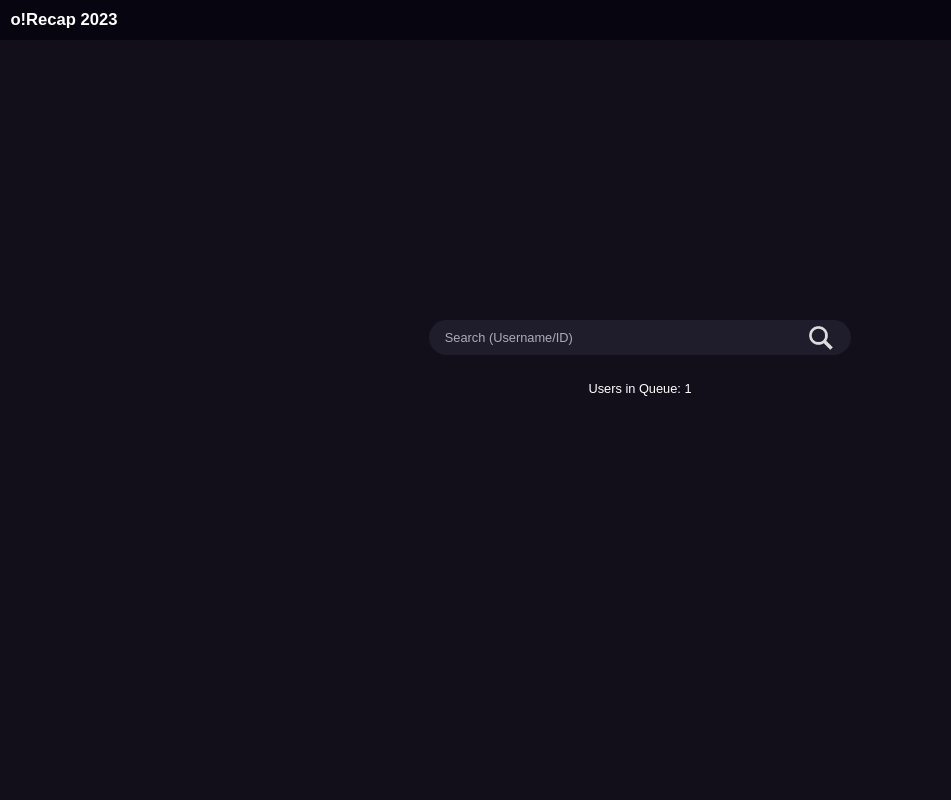
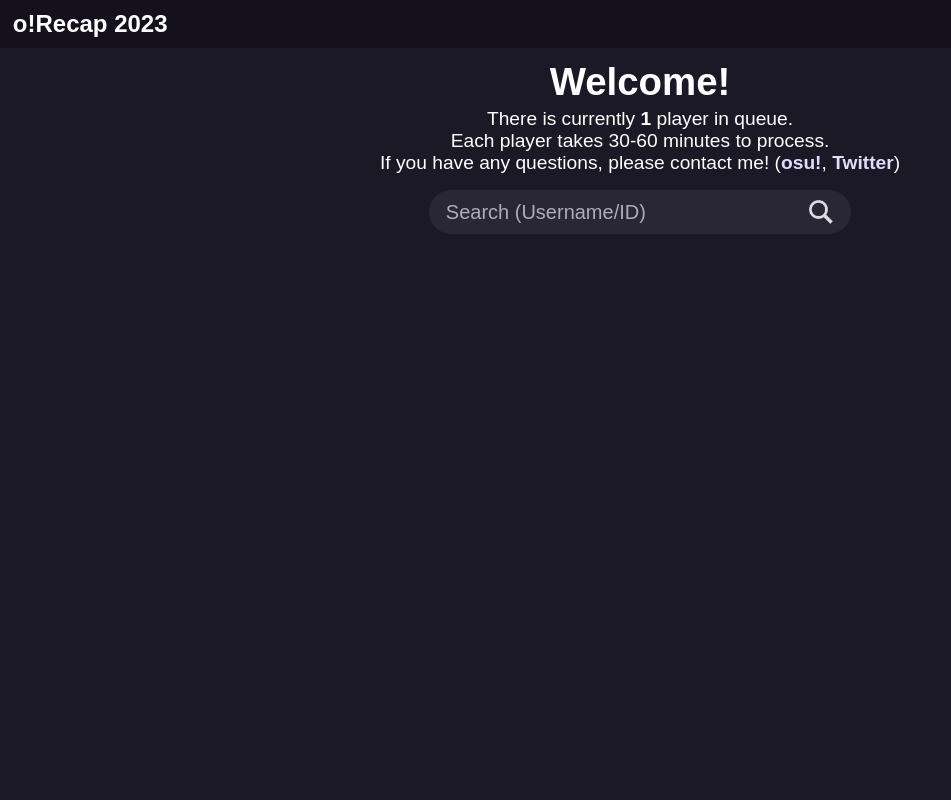
Before and after one commit to JasonM610/o-recap-2023, a Flask app: template app/home/templates/index.html in a window 1280 px wide. Shown: the whole page, without its empty margins (0-951 px from the left). Run offline with Flask 3, Linux system fonts and the light colour scheme; the template is opened without the code that fills it: values that come from a table or form of the project are taken from there, most other values are stand-ins (such as "Sample title", 1, 10 or a date in 2020); parts of the project's set-up code (start-up, migrations or seed data) failed here and were passed over; some web fonts are replaced.

Commit message:
update home page html/css

```diff
--- a/app/home/forms.py
+++ b/app/home/forms.py
@@ -1,9 +1,8 @@
 from flask_wtf import FlaskForm
-from wtforms import StringField, SubmitField
+from wtforms import StringField
 from wtforms.validators import DataRequired
 from app.utils.osu import get_user
 
 
 class UserForm(FlaskForm):
     user = StringField(validators=[DataRequired()])
-    submit = SubmitField("Get your stats!")
--- a/app/home/static/css/main.css
+++ b/app/home/static/css/main.css
@@ -1,40 +1,74 @@
 :root {
-    font-family: Inter, sans-serif;
+    font-family: 'Inter', sans-serif;
     font-feature-settings: 'liga' 1, 'calt' 1;
 }
+
 @supports (font-variation-settings: normal) {
-:root { font-family: InterVariable, sans-serif; }
+    :root {
+        font-family: 'InterVariable', sans-serif;
+    }
 }
 
 body {
-    background: rgb(18, 15, 26);
-    color: rgb(255,255,255);
+    color: rgb(255, 255, 255);
+    margin: 0;
+    padding: 0;
+}
+
+ol {
+    list-style: none;
     margin: 0;
     padding: 0;
 }
 
 nav {
-    background:rgba(7, 5, 15, 1);
-    height: 4vh;
-    padding: 0.5vh;
+    background-color: rgb(20, 17, 28);
+    width: 100%;
+    height: 48px;
     position: fixed;
-    width: 100%;
     top: 0;
     display: flex;
     align-items: center;
 }
 
 nav a {
-    color: rgb(255,255,255);
+    color: rgb(255, 255, 255);
     text-decoration: none;
-    font-size: 1.3vw;
+    font-size: 1.5rem;
     font-weight: 600;
-    padding-left: 0.5vw;
+    padding-left: 1vw;
 }
 
+
+.home {
+    background-color: rgb(28, 25, 38);
+    height: calc(100vh - 48px);
+    margin-top: 48px;
+    display: flex;
+    flex-direction: column;
+    text-align: center;
+}
+
+.welcome-text__head {
+    font-size: 2.4rem;
+    font-weight: 600;
+    margin-top: 1.5vh;
+    margin-bottom: 0.5vh;
+}
+
+.welcome-text__body {
+    font-size: 1.2rem;
+    font-weight: 400;
+}
+
+.welcome-text__link {
+    text-decoration: none;
+    color: rgb(225, 221, 255);
+    font-weight: 600;
+}
+
+
 form {
-    margin-top: 25%;
-    height: calc(100vh - (5vh + 25%));
     display: flex;
     flex-direction: column;
     justify-content: center;
@@ -42,19 +76,23 @@ form {
 }
 
 .form-container {
+    margin-top: 2vh;
+}
+
+.form-content {
     position: relative;
     display: flex;
 }
 
 .form-user {
     width: 33vw;
-    font-size: 1vw;
-    font-weight: 500;
+    min-width: 300px;
+    font-size: 1.25rem;
     border-radius: 24px;
-    padding: 1.25vh 1.25vw;
-    color: rgb(246, 237, 255);
-    background: rgb(31, 28, 44);
-    border: 0px solid rgb(40, 36, 56);
+    padding: 1.33vh 1.33vw;
+    background-color: rgb(41, 39, 54);
+    color: rgb(246, 242, 255);
+    border: 0;
     outline: none;
     box-sizing: border-box;
 }
@@ -75,9 +113,8 @@ form {
     cursor: pointer;
 }
 
-.queue {
-    margin-top: 2%;
+.user-not-found {
+    margin-top: 0.75vh;
+    font-weight: 400;
     text-align: center;
-    font-size: 1vw;
-    font-weight: 500;
 }
--- a/app/home/templates/index.html
+++ b/app/home/templates/index.html
@@ -1,17 +1,32 @@
 <!DOCTYPE html>
-<html>
+<html lang="en">
 <head>
+    <meta name="viewport" content="width=device-width, initial-scale=1">
+    <title>o!Recap 2023</title>
     <link rel="preconnect" href="https://rsms.me/">
     <link rel="stylesheet" href="https://rsms.me/inter/inter.css">
     <link rel="stylesheet" type="text/css" href="{{url_for(".static", filename="css/main.css")}}">
-    <title>o!Recap 2023</title>
 </head>
 <body>
     <nav>
         <a href="/">o!Recap 2023</a>
     </nav>
+    <div class="home">
+        <div class="welcome-text">
+            <div class="welcome-text__head">Welcome!</div>
+            <div class="welcome-text__body">
+                {% if queue_size|int != 1 %}
+                There are currently <b class="queue-size">{{ queue_size }}</b> players in queue.
+                {% else %}
+                There is currently <b class="queue-size">{{ queue_size }}</b> player in queue.
+                {% endif %}
+                <br>Each player takes 30-60 minutes to process.
+                <br>If you have any questions, please contact me! (<a class="welcome-text__link" href="https://osu.ppy.sh/users/4394718">osu!</a>, <a class="welcome-text__link" href="https://twitter.com/jaceosu">Twitter</a>)
+            </div>
+        </div>
+        <div class="form-container">
             <form method="POST" spellcheck="false">
-        <div class="form-container">
+                <div class="form-content">
                     {{ form.hidden_tag() }}
                     <div>
                         {{ form.user(placeholder="Search (Username/ID)", class_="form-user") }}
@@ -23,13 +38,12 @@
                 {% if messages %}
                     {% for message in messages %}
                         <div class="user-not-found">
-                    User not found.
+                            User not found! Please ensure your input is valid, or try using a user ID
                         </div>
                     {% endfor %}
                 {% endif %}
             {% endwith %}
-    <div class="queue">
-        <div class="queue-header">Users in Queue: {{ queue_size }}</div>
+        </div>
     </div>
 </body>
 </html>
```
Also changed, not shown: app/home/routes.py (+5 -8 lines). Lines whose indentation alone changed are shown as unchanged.
